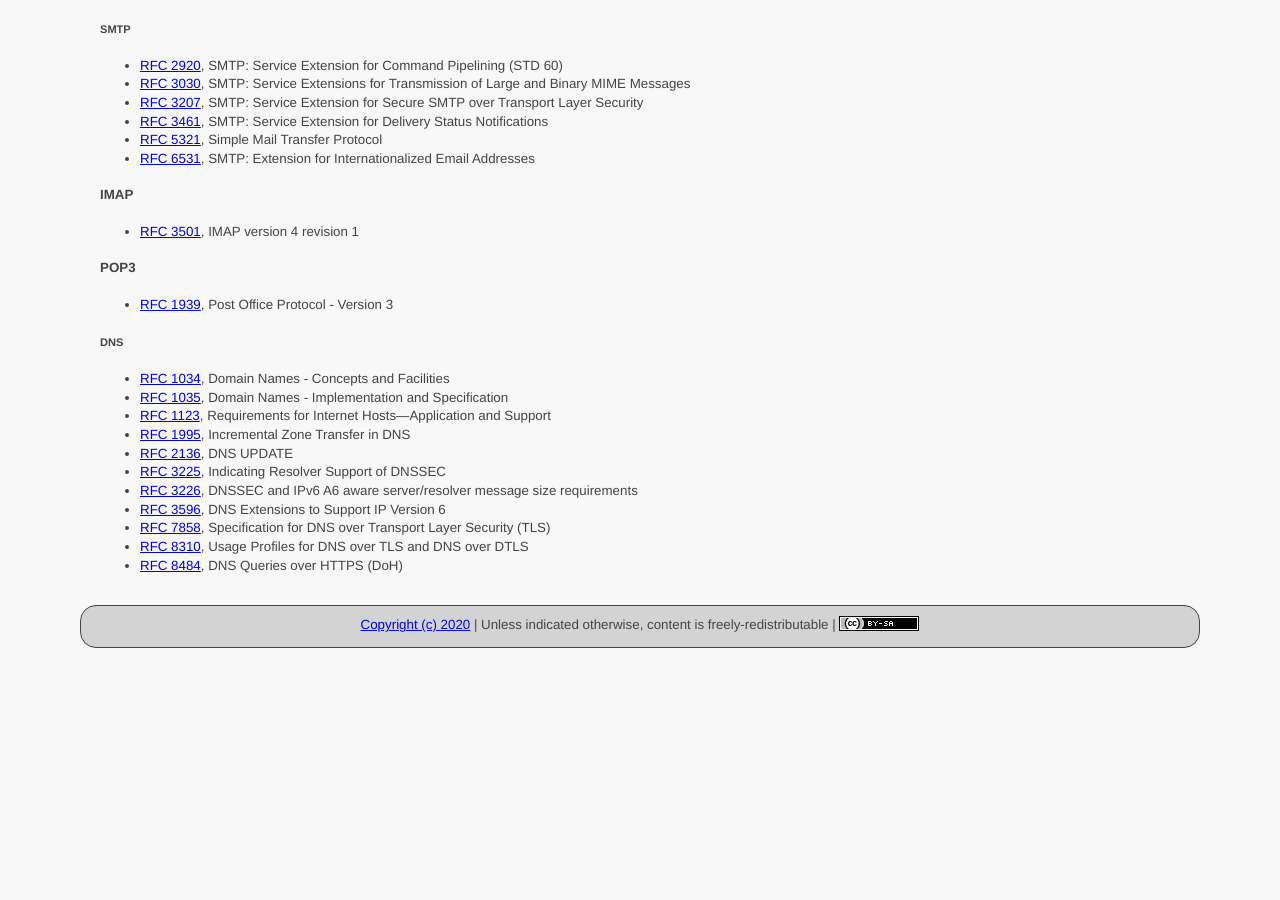
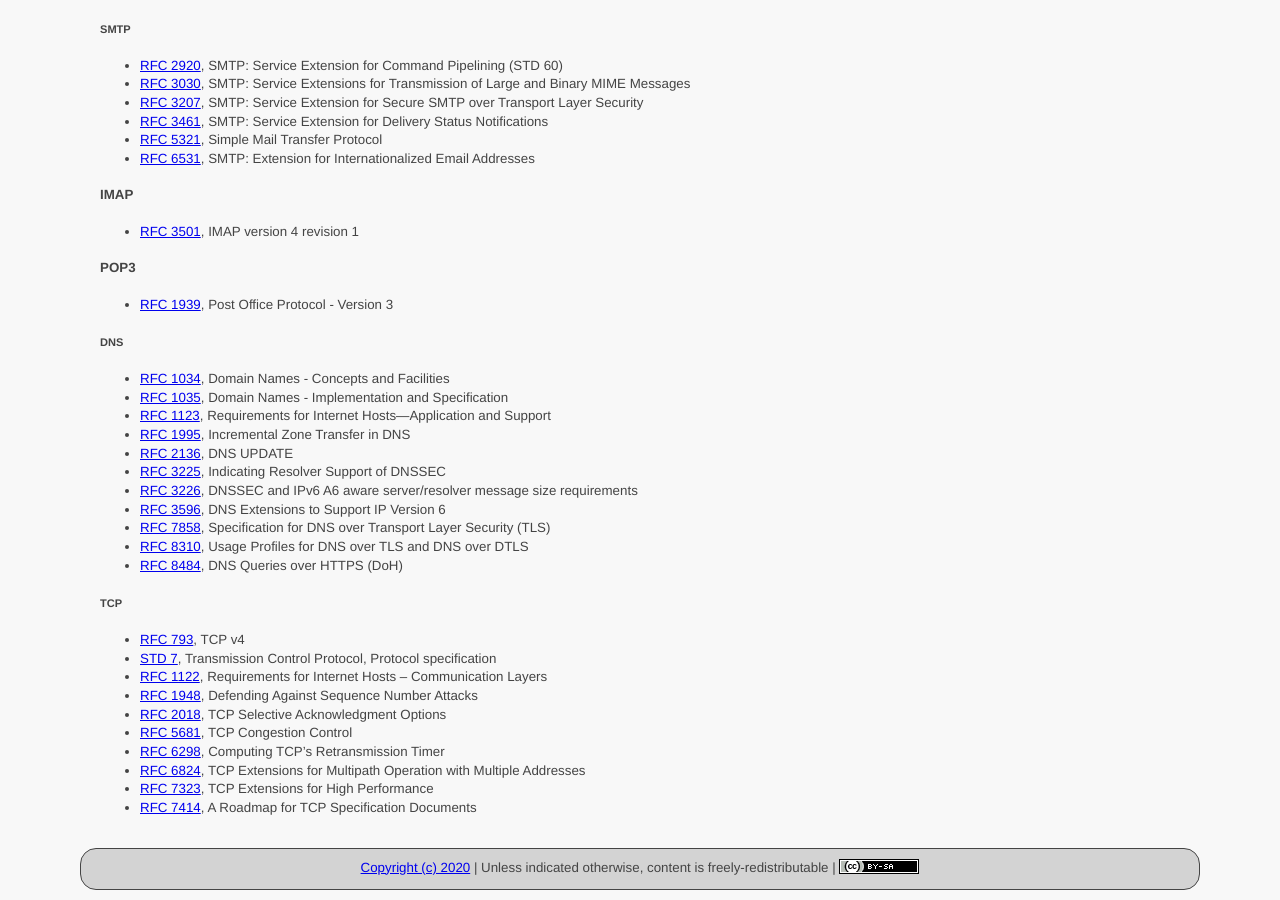
Before and after one commit to ycpcs/cs330-fall2020, a Jekyll site: the page built from resources/index.md, in a window 1280 px wide and 900 px high, scrolled down 1598 px. Built offline with Jekyll 4.4.1, drawn with Linux system fonts in a browser that asks for light colours; before the commit the page ends 2256 px from its top, so only the background shows below that.

Commit message:
Add TCP Resources

```diff
--- a/resources/index.md
+++ b/resources/index.md
@@ -116,3 +116,15 @@ Technical Documentation
   - [RFC 7858](https://tools.ietf.org/html/rfc7858), Specification for DNS over Transport Layer Security (TLS)
   - [RFC 8310](https://tools.ietf.org/html/rfc8310), Usage Profiles for DNS over TLS and DNS over DTLS
   - [RFC 8484](https://tools.ietf.org/html/rfc8484), DNS Queries over HTTPS (DoH)
+
+##### TCP
+  - [RFC 793](https://tools.ietf.org/html/rfc793), TCP v4
+  - [STD 7](https://tools.ietf.org/html/std7), Transmission Control Protocol, Protocol specification
+  - [RFC 1122](https://tools.ietf.org/html/rfc1122), Requirements for Internet Hosts -- Communication Layers
+  - [RFC 1948](https://tools.ietf.org/html/rfc1948), Defending Against Sequence Number Attacks
+  - [RFC 2018](https://tools.ietf.org/html/rfc2018), TCP Selective Acknowledgment Options
+  - [RFC 5681](https://tools.ietf.org/html/rfc5681), TCP Congestion Control
+  - [RFC 6298](https://tools.ietf.org/html/rfc6298), Computing TCP's Retransmission Timer
+  - [RFC 6824](https://tools.ietf.org/html/rfc6824), TCP Extensions for Multipath Operation with Multiple Addresses
+  - [RFC 7323](https://tools.ietf.org/html/rfc7323), TCP Extensions for High Performance
+  - [RFC 7414](https://tools.ietf.org/html/rfc7414), A Roadmap for TCP Specification Documents
```
